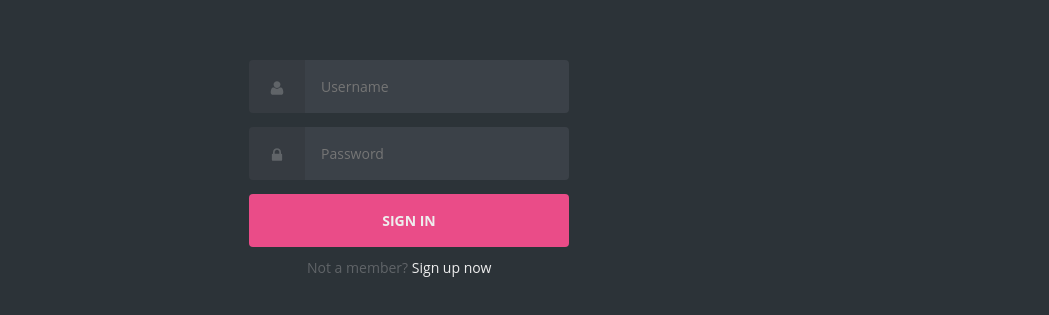
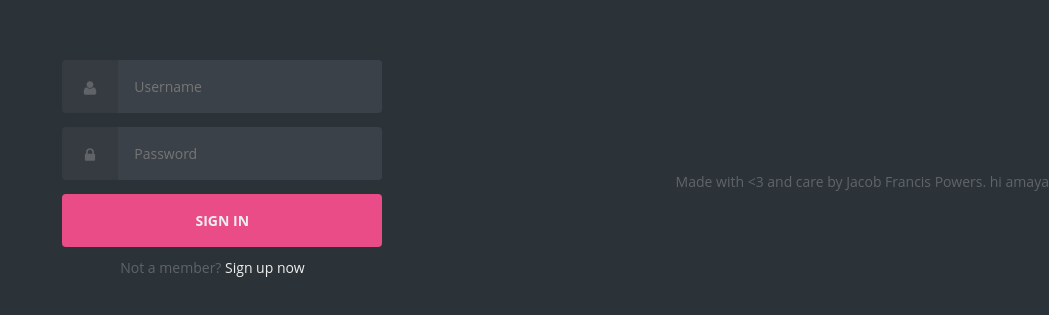
Before and after one commit to Announcement/announcement.github.io, a plain HTML site: page index.html in a window 1280 px wide. Shown: the part 219-534 px from the top of the page, without its empty margins (231-1280 px from the left). Drawn offline with Linux system fonts and the light colour scheme.

Commit message:
footer, messing aroudn
whatever added rolling footer w clicky

```diff
--- a/index.html
+++ b/index.html
@@ -202,7 +202,6 @@ p {
 
   </style>
 </head>
-<body>
   <body class="align">
 
   <div class="grid">
@@ -230,7 +229,16 @@ p {
   </div>
 
   <svg xmlns="http://www.w3.org/2000/svg" class="icons"><symbol id="arrow-right" viewBox="0 0 1792 1792"><path d="M1600 960q0 54-37 91l-651 651q-39 37-91 37-51 0-90-37l-75-75q-38-38-38-91t38-91l293-293H245q-52 0-84.5-37.5T128 1024V896q0-53 32.5-90.5T245 768h704L656 474q-38-36-38-90t38-90l75-75q38-38 90-38 53 0 91 38l651 651q37 35 37 90z"/></symbol><symbol id="lock" viewBox="0 0 1792 1792"><path d="M640 768h512V576q0-106-75-181t-181-75-181 75-75 181v192zm832 96v576q0 40-28 68t-68 28H416q-40 0-68-28t-28-68V864q0-40 28-68t68-28h32V576q0-184 132-316t316-132 316 132 132 316v192h32q40 0 68 28t28 68z"/></symbol><symbol id="user" viewBox="0 0 1792 1792"><path d="M1600 1405q0 120-73 189.5t-194 69.5H459q-121 0-194-69.5T192 1405q0-53 3.5-103.5t14-109T236 1084t43-97.5 62-81 85.5-53.5T538 832q9 0 42 21.5t74.5 48 108 48T896 971t133.5-21.5 108-48 74.5-48 42-21.5q61 0 111.5 20t85.5 53.5 62 81 43 97.5 26.5 108.5 14 109 3.5 103.5zm-320-893q0 159-112.5 271.5T896 896 624.5 783.5 512 512t112.5-271.5T896 128t271.5 112.5T1280 512z"/></symbol></svg>
+    <footer>Made with <3 and care by Jacob Francis Powers. <span id="eh">click me</span>
+    <script>
+      let i = 0;
+      const messages = [ 'hi amaya', 'hi ryan', 'hi garrett', 'hi mom', 'ur gay' ];
 
-</body>
+      document.querySelector('#eh').textContent = messages[0];
+      document.querySelector('#eh').addEventListener('click', e => {
+        e.target.textContent = messages[i++%messages.length];
+      });
+    </script>
+    </footer>
 </body>
 </html>
```
